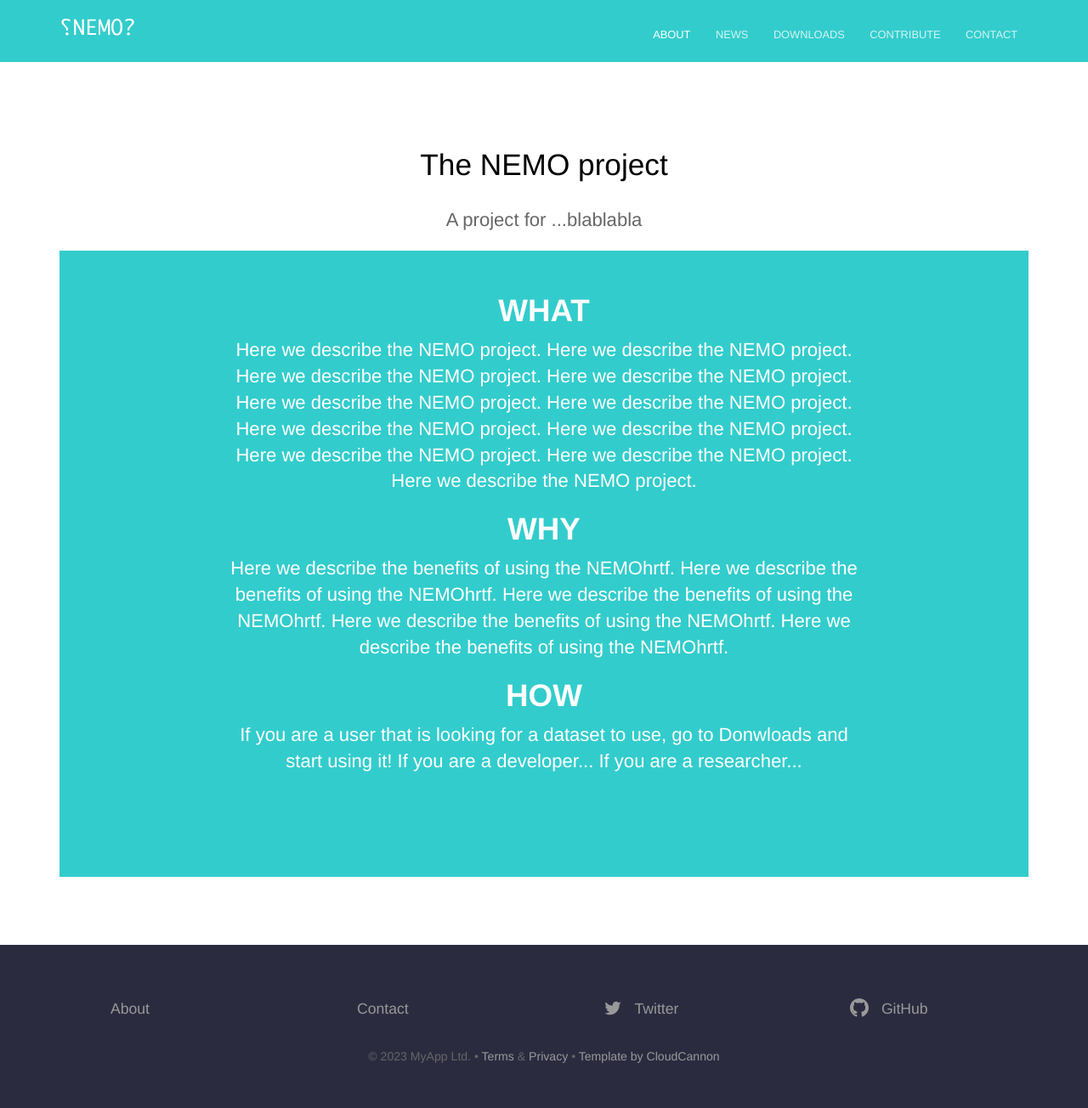
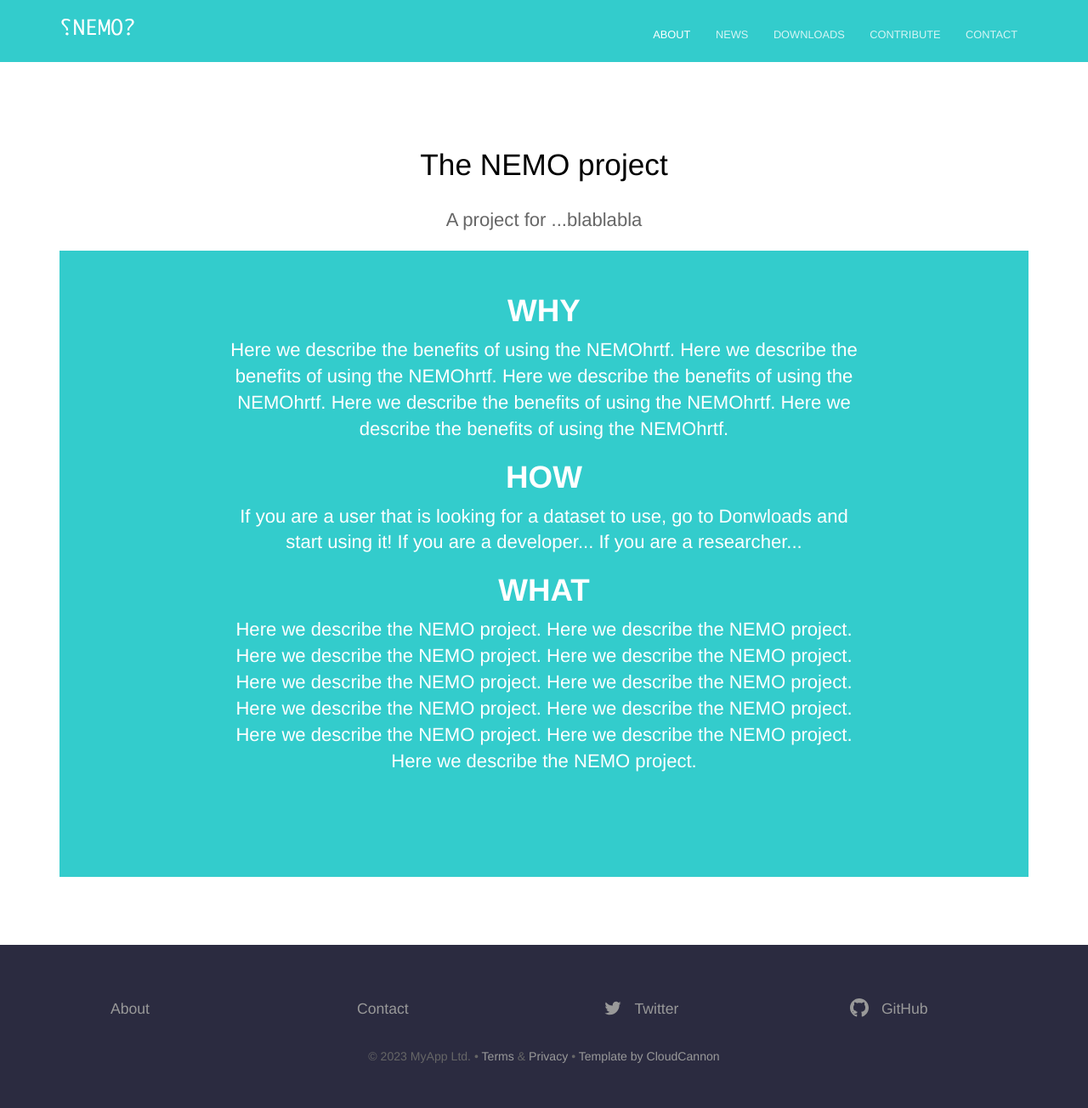
Before and after one commit to TheNEMOproject/TheNEMOproject.github.io, a Jekyll site: the page built from about.html, in a window 1280 px wide. Shown: the whole page at 85% size. Built offline with Jekyll 4.4.1, drawn with Linux system fonts in a browser that asks for light colours.

Commit message:
Update about.html

```diff
--- a/about.html
+++ b/about.html
@@ -4,12 +4,12 @@ description: A project for ...blablabla
 ---
 <section class="hero">
 	<div class="text-container">
-		<h1 class="editable"><strong>WHAT</strong></h1>
-		<p class="subtext editable">Here we describe the NEMO project. Here we describe the NEMO project. Here we describe the NEMO project. Here we describe the NEMO project. Here we describe the NEMO project. Here we describe the NEMO project. Here we describe the NEMO project. Here we describe the NEMO project. Here we describe the NEMO project. Here we describe the NEMO project. Here we describe the NEMO project. </p>
 		<h1 class="editable"><strong>WHY</strong></h1>
 		<p class="subtext editable">Here we describe the benefits of using the NEMOhrtf. Here we describe the benefits of using the NEMOhrtf. Here we describe the benefits of using the NEMOhrtf. Here we describe the benefits of using the NEMOhrtf. Here we describe the benefits of using the NEMOhrtf. </p>
 		<h1 class="editable"><strong>HOW</strong></h1>
 		<p class="subtext editable">If you are a user that is looking for a dataset to use, go to Donwloads and start using it! If you are a developer... If you are a researcher...</p>
+		<h1 class="editable"><strong>WHAT</strong></h1>
+		<p class="subtext editable">Here we describe the NEMO project. Here we describe the NEMO project. Here we describe the NEMO project. Here we describe the NEMO project. Here we describe the NEMO project. Here we describe the NEMO project. Here we describe the NEMO project. Here we describe the NEMO project. Here we describe the NEMO project. Here we describe the NEMO project. Here we describe the NEMO project. </p>
 	</div>
 </section>
 
```
